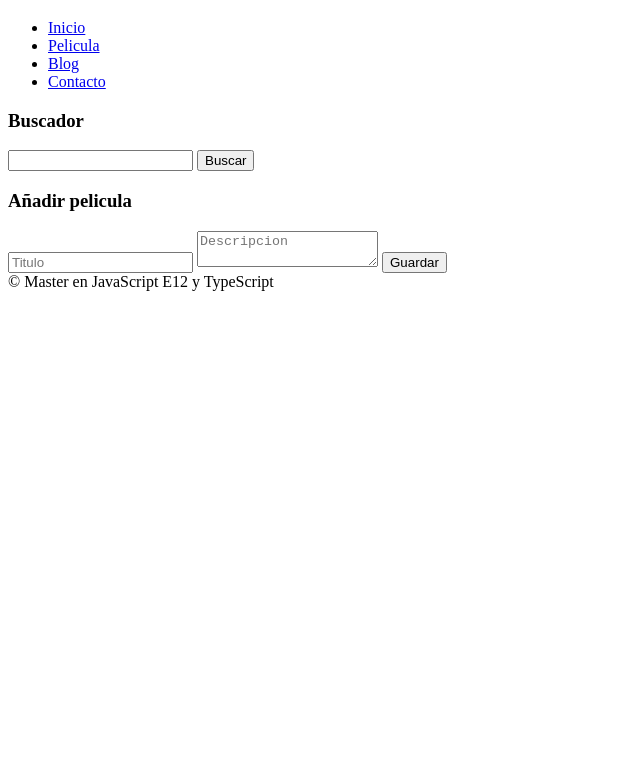
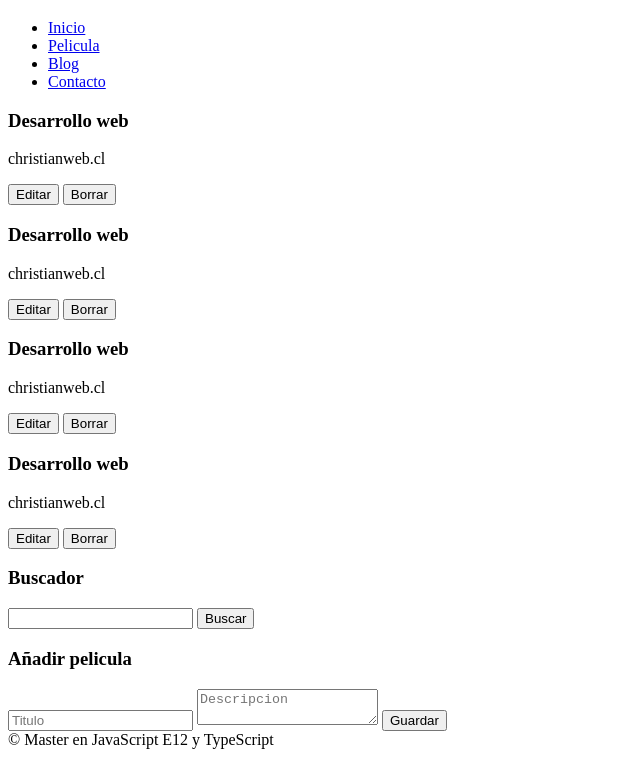
Before and after one commit to christianFernandez14/01-proyecto-MisPelis-vr, a plain HTML site: page index.html in a window 1280 px wide. Shown: the part 61-818 px from the top of the page, without its empty margins (0-640 px from the left). Drawn offline with Linux system fonts and the light colour scheme.

Commit message:
Incluyendo los articulos dentro de la section / .62

```diff
--- a/index.html
+++ b/index.html
@@ -25,6 +25,35 @@
       <!-- Contenido principal -->
       <section class="contect">
         <!-- Aca van las peliculas -->
+
+        <article class="peli-item">
+          <h3 class="title">Desarrollo web</h3>
+          <p class="description">christianweb.cl</p>
+          <button class="edit">Editar</button>
+          <button class="delete">Borrar</button>
+        </article>
+
+        <article class="peli-item">
+          <h3 class="title">Desarrollo web</h3>
+          <p class="description">christianweb.cl</p>
+          <button class="edit">Editar</button>
+          <button class="delete">Borrar</button>
+        </article>
+
+        <article class="peli-item">
+          <h3 class="title">Desarrollo web</h3>
+          <p class="description">christianweb.cl</p>
+          <button class="edit">Editar</button>
+          <button class="delete">Borrar</button>
+        </article>
+
+        <article class="peli-item">
+          <h3 class="title">Desarrollo web</h3>
+          <p class="description">christianweb.cl</p>
+          <button class="edit">Editar</button>
+          <button class="delete">Borrar</button>
+        </article>
+
       </section>
 
       <!-- Barra lateral -->
```
